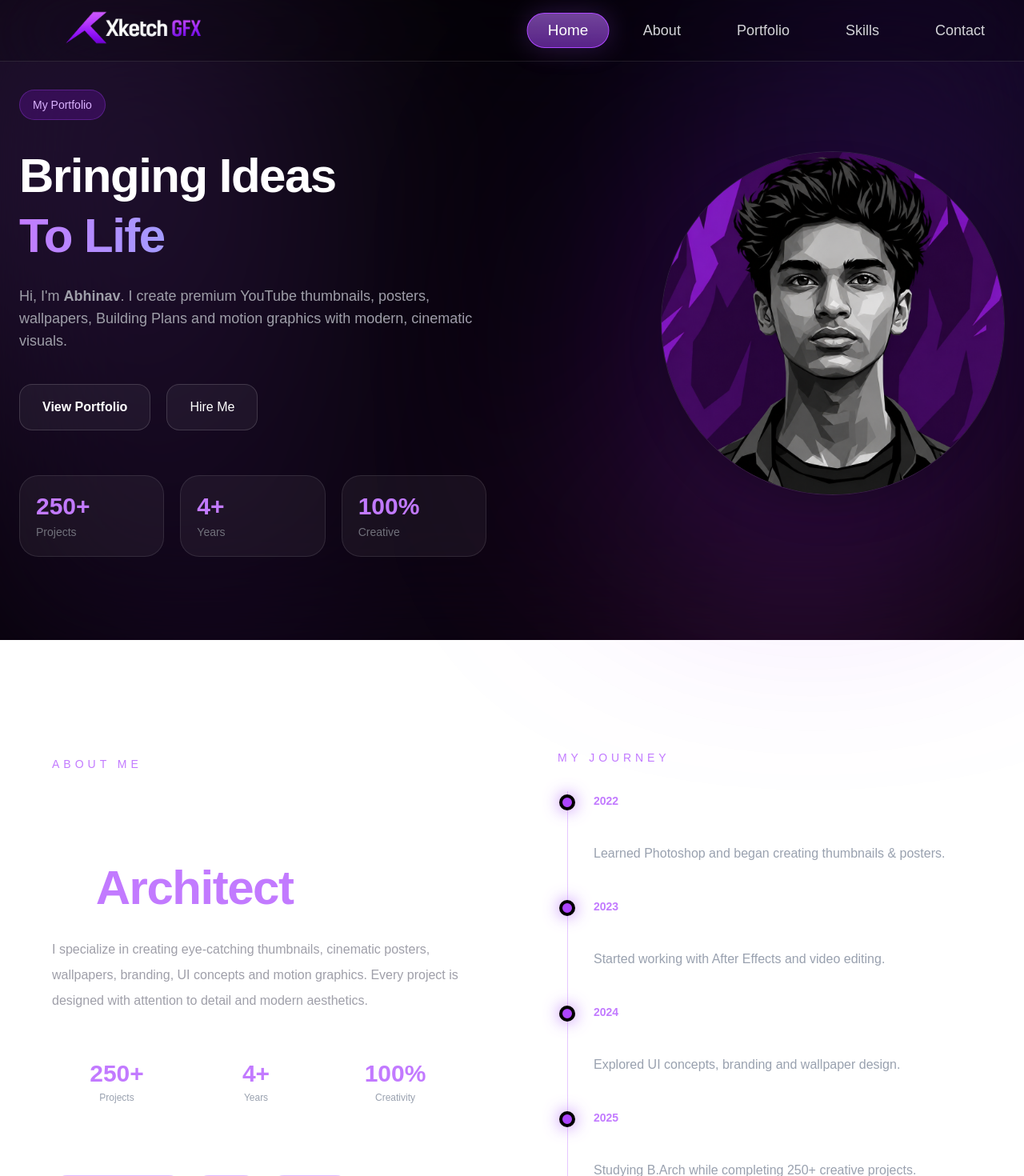
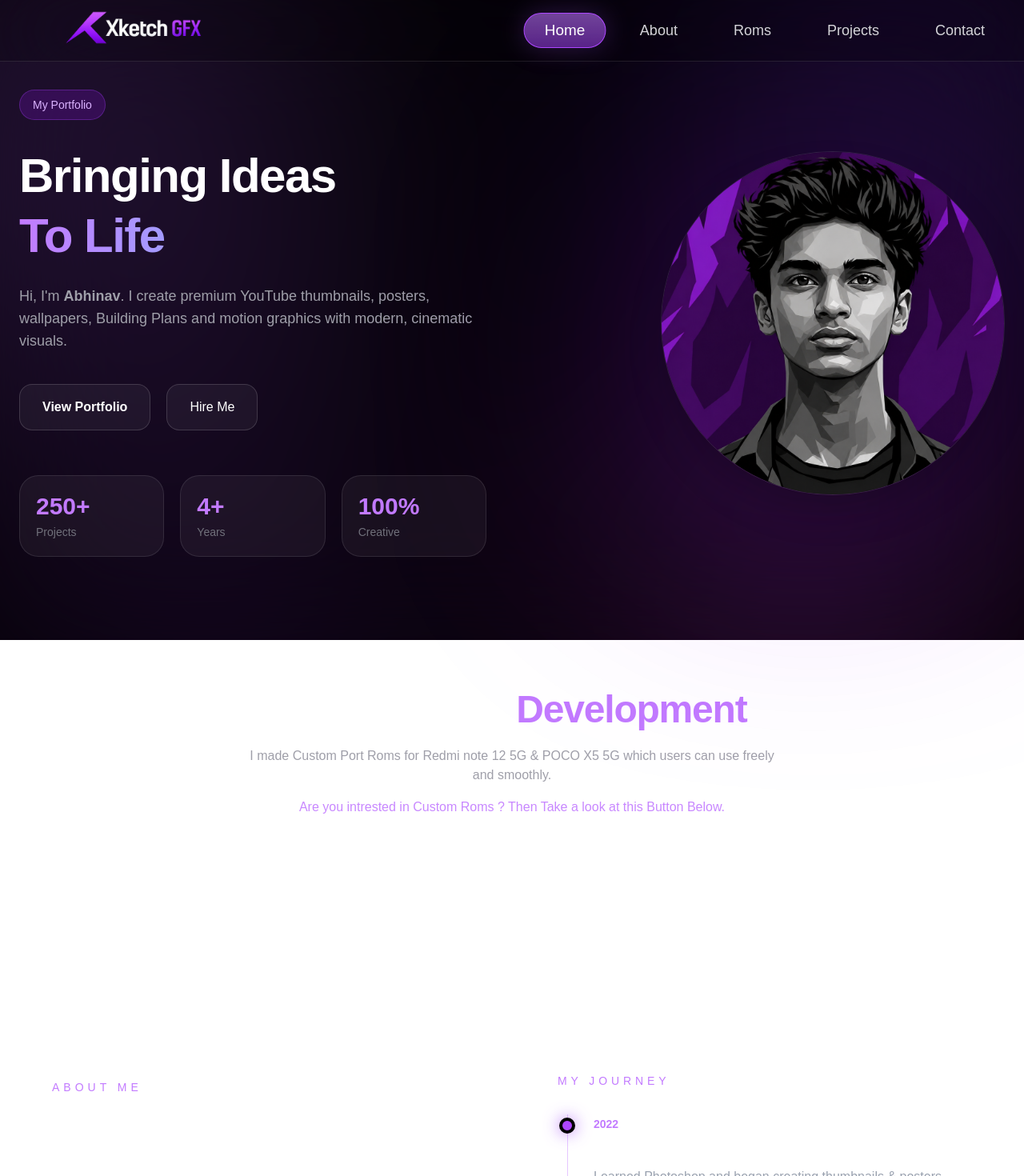
Before and after one commit to DeynZypher-Xp/Xketch-GFX-Portfolio, a Next.js app: page / in a window 1280 px wide. Shown: the top 1470 px of the page at 80% size. Built offline with nearby package versions, Linux system fonts and the light colour scheme.

Commit message:
Fix mobile responsive layout

```diff
--- a/app/page.tsx
+++ b/app/page.tsx
@@ -82,8 +82,8 @@ export default function Home() {
   const links = [
     { name: "Home", href: "#home" },
     { name: "About", href: "#about" },
-    { name: "Portfolio", href: "#portfolio" },
-    { name: "Skills", href: "#skills" },
+    { name: "Roms", href: "#Rom" },
+    { name: "Projects", href: "#portfolio" },
     { name: "Contact", href: "#contact" },
   ];
 
@@ -282,14 +282,14 @@ export default function Home() {
     <div className="flex justify-center lg:justify-start gap-4 sm:gap-5 mt-8 lg:mt-10">
       <a
         href="#portfolio"
-        className="px-5 sm:px-7 py-3 sm:py-4 text-sm sm:text-base rounded-2xl border border-white/15  bg-white/5 hover:bg-purple-500 transition font-semibold"
+        className="px-5 sm:px-7 py-3 sm:py-4 text-sm sm:text-base rounded-2xl border border-white/15  bg-white/5 hover:bg-purple-500/90 transition font-semibold"
       >
         View Portfolio
       </a>
 
       <a
         href="#contact"
-        className="px-5 sm:px-7 py-3 sm:py-4 text-sm sm:text-base rounded-2xl border border-white/15 bg-white/5 hover:bg-white/10 transition"
+        className="px-5 sm:px-7 py-3 sm:py-4 text-sm sm:text-base rounded-2xl border border-white/15 bg-white/5 hover:bg-purple-500/90 transition"
       >
         Hire Me
       </a>
@@ -332,7 +332,7 @@ export default function Home() {
         alt="Profile"
         width={450}
         height={450}
-        className="object-cover object-center translate-y-4 sm:translate-y-8 scale-105 sm:scale-100"
+        className="object-cover object-center translate-y-8 scale-100"
         priority
       />
     </div>
@@ -340,6 +340,32 @@ export default function Home() {
   </div>
 
 </section>
+
+ {/* Rom Development */}
+      <section id="Rom" className="max-w-5xl mx-auto px-4 sm:px-6 pb-8 lg:pb-12">
+        <div className="rounded-[24px] sm:rounded-[35px] bg-white/5 border border-white/10 p-8 sm:p-12 text-center">
+          <h2 className="text-3xl sm:text-5xl font-bold tracking-tight leading-tight mb-4">
+            Custom Rom <span className="text-purple-400"> Development</span>
+          </h2>
+
+          <p className="text-zinc-400 mt-4 text-sm sm:text-base max-w-2xl mx-auto">
+            I made Custom Port Roms for Redmi note 12 5G & POCO X5 5G which users can use freely and smoothly.
+          </p>
+           <p className="text-purple-400/90 mt-4 text-sm sm:text-base max-w-2xl mx-auto">
+            Are you intrested in Custom Roms ? Then Take a look at this Button Below.
+           </p>
+
+          <div className="flex flex-col sm:flex-row justify-center gap-4 mt-8 sm:mt-10">
+            <a
+              href="https://zypheros.vercel.app/"
+              target="_blank"
+              className="px-7 py-3.5 text-sm sm:text-base rounded-xl sm:rounded-2xl border border-white/10 bg-white/5 hover:bg-purple-500 text-center transition"
+            >
+              Click Here
+            </a>
+          </div>
+        </div>
+      </section>
 
       {/* About */}
       <section id="about" className="max-w-7xl mx-auto px-4 sm:px-6 py-16 lg:py-24 grid grid-cols-1 lg:grid-cols-2 gap-8 lg:gap-12">
@@ -604,7 +630,7 @@ export default function Home() {
       </section>
 
       {/* Contact */}
-      <section id="contact" className="max-w-5xl mx-auto px-4 sm:px-6 pb-16 lg:pb-24">
+      <section id="contact" className="max-w-5xl mx-auto px-4 sm:px-6 pb-8 lg:pb-12">
         <div className="rounded-[24px] sm:rounded-[35px] bg-white/5 border border-white/10 p-8 sm:p-12 text-center">
           <h2 className="text-3xl sm:text-5xl font-bold tracking-tight leading-tight mb-4">
             Let's Work <span className="text-purple-400"> Together</span>
@@ -640,17 +666,27 @@ export default function Home() {
       </section>
 
       {/* Footer */}
-      <footer className="border-t border-white/10 py-8 sm:py-10 text-center text-zinc-500 px-4">
-        <h2 className="text-xl sm:text-2xl font-bold text-white">
-          Xketch <span className="text-purple-400">GFX</span>
-        </h2>
-        <p className="mt-2 text-xs sm:text-sm">
-          Graphic Designer • Motion Artist • Creative Editor
-        </p>
-        <p className="mt-5 text-xs">
-          © {new Date().getFullYear()} Xketch GFX. All Rights Reserved.
-        </p>
-      </footer>
+      <footer className="border-t border-white/10 py-6 px-4">
+  <div className="flex justify-center items-center">
+    <div className="w-[200px] h-[50px] overflow-hidden flex justify-center items-center">
+      <Image
+        src="/XketchPng.png"
+        alt="Xketch GFX"
+        width={300}
+        height={150}
+        className="scale-170"
+      />
+    </div>
+  </div>
+
+  <p className="mt-4 text-center text-zinc-400">
+    Graphic Designer • Architect • Creative Editor
+  </p>
+
+  <p className="mt-2 text-center text-sm text-zinc-400">
+    © 2026 Xketch GFX. All Rights Reserved.
+  </p>
+</footer>
     </main>
   );
 }
```
